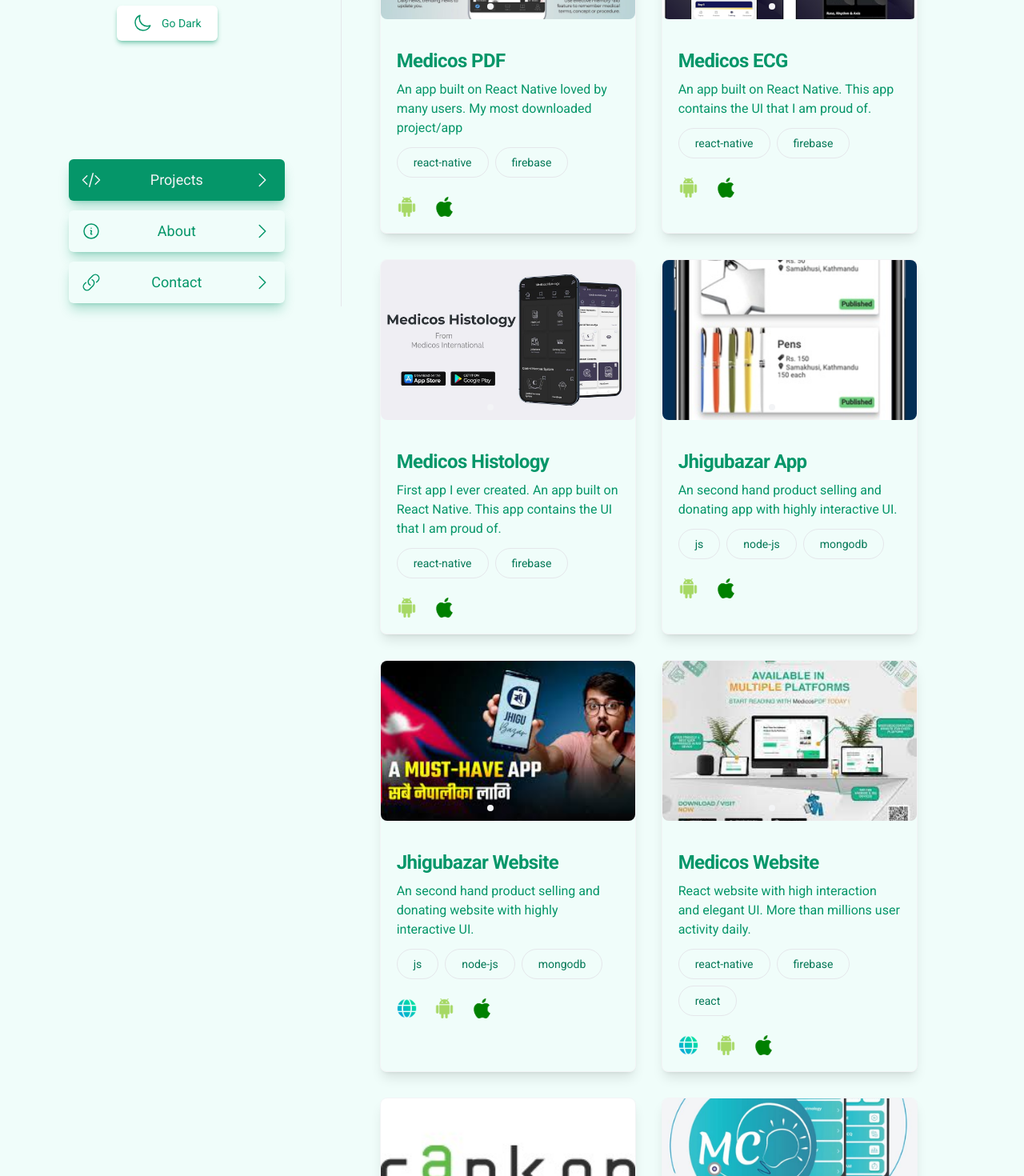
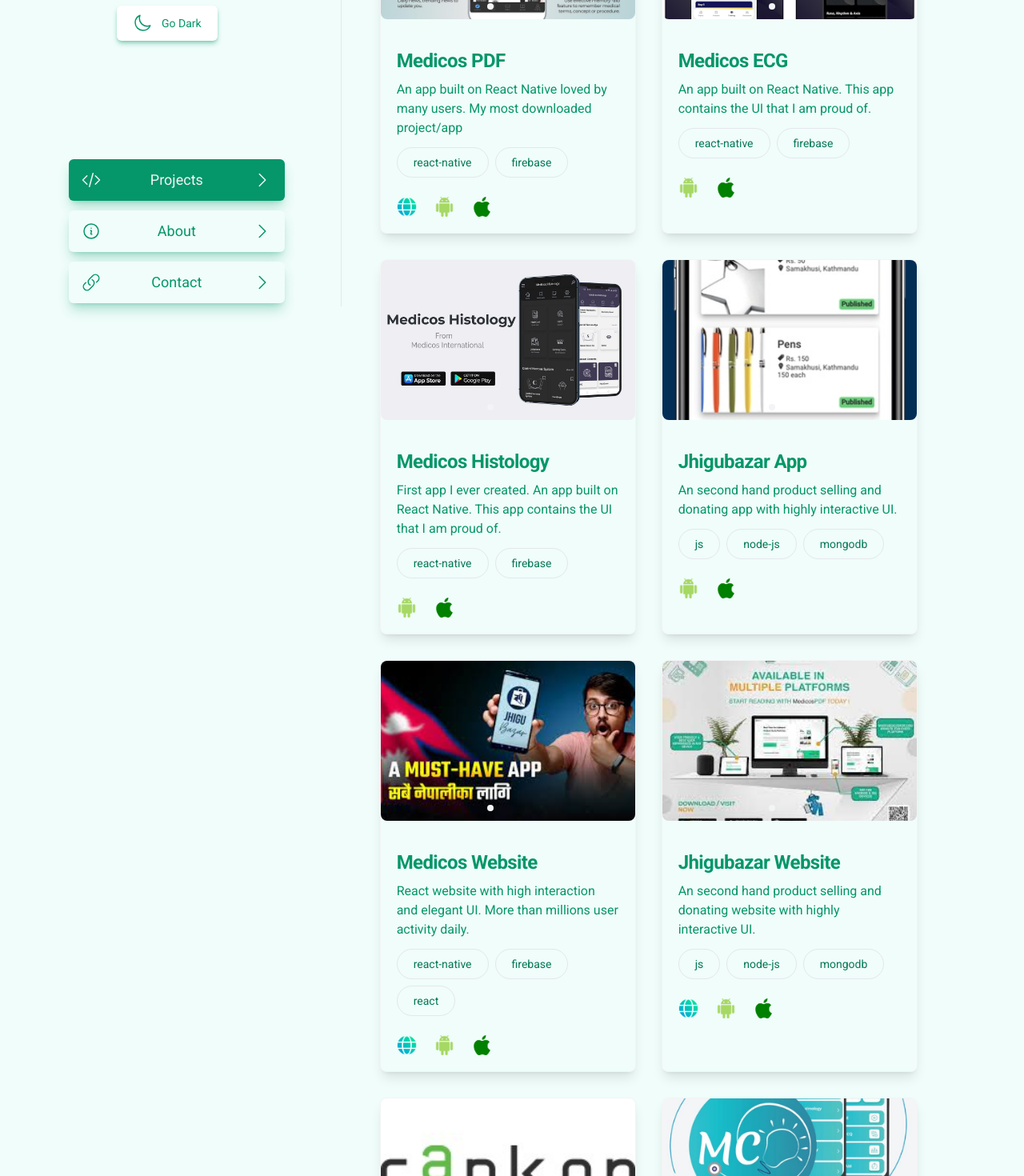
Before and after one commit to vivekneupane11/Portfolio, a Next.js app: page / in a window 1280 px wide. Shown: the part 337-1807 px from the top of the page at 80% size. Built offline with nearby package versions, Linux system fonts and the light colour scheme.

Commit message:
medicos links

```diff
--- a/src/constant/project.js
+++ b/src/constant/project.js
@@ -3,9 +3,10 @@
 {
     name:'Medicos PDF',
     description:"An app built on React Native loved by many users. My most downloaded  project/app",
-    androidLink:'https://medicos-pdf-web.vercel.app/',
+    androidLink:'https://play.google.com/store/apps/details?id=com.rjl.bookapp&hl=en&gl=US',
     tools:['react-native','firebase'],
     iosLink:'https://apps.apple.com/ie/app/medicos-pdf/id1506558620',
+        webLink:'https://medicos-pdf-qr72.vercel.app/',
 logo:'https://play-lh.googleusercontent.com/g5GanfEH-tDgbGkyoGJ2HQ3nU6uMU7t__m-qVBKxCD693NjgJKGHAfVVWUzoV_5ZPYG9=s96-rw',
     thumbnail:'https://scontent.fmey1-1.fna.fbcdn.net/v/t39.30808-6/218758543_562243375145086_8691660892141230295_n.jpg?_nc_cat=100&ccb=1-7&_nc_sid=a26aad&_nc_ohc=kCqxcpG2JLMAX-KnEru&_nc_ht=scontent.fmey1-1.fna&oh=00_AfDNXmKOdtzDL3DPIJHBcHLCvJNwvMGgiEPfuJ8yXlEu-g&oe=642901BF'
 },
@@ -36,6 +37,16 @@
     logo:'https://play-lh.googleusercontent.com/cND4wKnc8pia_avl7hD9lWaSeLeqs8VSYbWvlPhT5PqnC2n6ql-nFmod59nJliWVduY=s96-rw',
     thumbnail:'https://encrypted-tbn0.gstatic.com/images?q=tbn:ANd9GcRUhokY9OejNUPWU59keGKkvYTN2zrR_MsSanAAT7hf5zyFYlZYktJ1V8TIOlYPfWjzYx4&usqp=CAU'
 },
+{
+    name:'Medicos Website',
+    description:"React website with high interaction and elegant UI. More than millions user activity daily.",
+    androidLink:'https://medicos-pdf-qr72.vercel.app/',
+    tools:['react-native','firebase','react'],
+    iosLink:'https://medicos-pdf-qr72.vercel.app/',
+    webLink:'https://medicos-pdf-qr72.vercel.app/',
+logo:'https://play-lh.googleusercontent.com/g5GanfEH-tDgbGkyoGJ2HQ3nU6uMU7t__m-qVBKxCD693NjgJKGHAfVVWUzoV_5ZPYG9=s96-rw',
+    thumbnail:'https://is5-ssl.mzstatic.com/image/thumb/PurpleSource122/v4/74/58/d8/7458d824-a820-dada-6b5d-b9b637ac9728/3f15d563-e135-463c-9a01-df7d2d516e02_3.png/643x0w.jpg'
+},
 
 {
     name:'Jhigubazar Website',
@@ -47,16 +58,7 @@
 logo:'https://play-lh.googleusercontent.com/cND4wKnc8pia_avl7hD9lWaSeLeqs8VSYbWvlPhT5PqnC2n6ql-nFmod59nJliWVduY=s96-rw',
 thumbnail:'https://encrypted-tbn0.gstatic.com/images?q=tbn:ANd9GcRUhokY9OejNUPWU59keGKkvYTN2zrR_MsSanAAT7hf5zyFYlZYktJ1V8TIOlYPfWjzYx4&usqp=CAU'
 },
-{
-    name:'Medicos Website',
-    description:"React website with high interaction and elegant UI. More than millions user activity daily.",
-    androidLink:'https://medicos-pdf-qr72.vercel.app/',
-    tools:['react-native','firebase','react'],
-    iosLink:'https://medicos-pdf-qr72.vercel.app/',
-    webLink:'https://medicos-pdf-qr72.vercel.app/',
-logo:'https://play-lh.googleusercontent.com/g5GanfEH-tDgbGkyoGJ2HQ3nU6uMU7t__m-qVBKxCD693NjgJKGHAfVVWUzoV_5ZPYG9=s96-rw',
-    thumbnail:'https://is5-ssl.mzstatic.com/image/thumb/PurpleSource122/v4/74/58/d8/7458d824-a820-dada-6b5d-b9b637ac9728/3f15d563-e135-463c-9a01-df7d2d516e02_3.png/643x0w.jpg'
-},
+
 {
     name:'Capkon',
 description:"A website for a corporate company. This project has high end security.",
```
